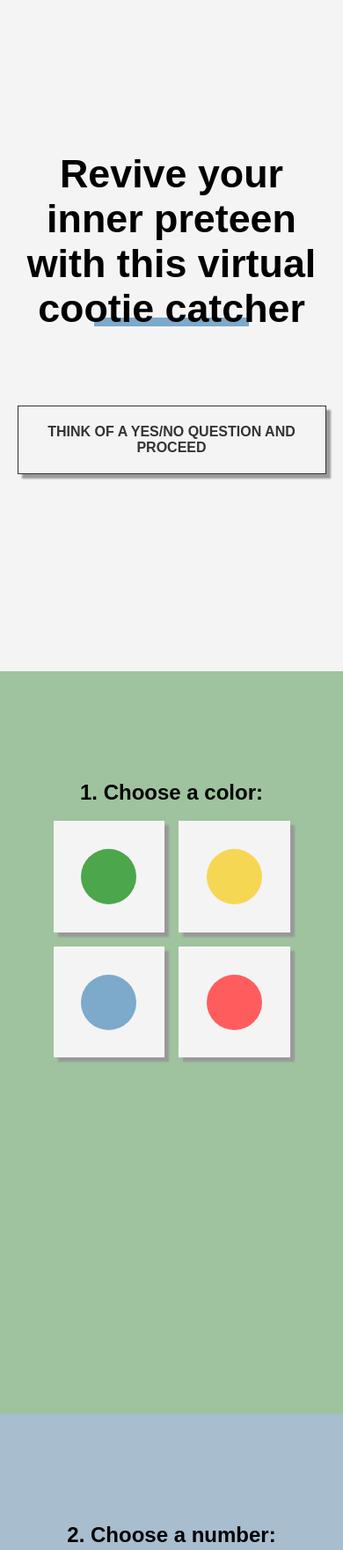
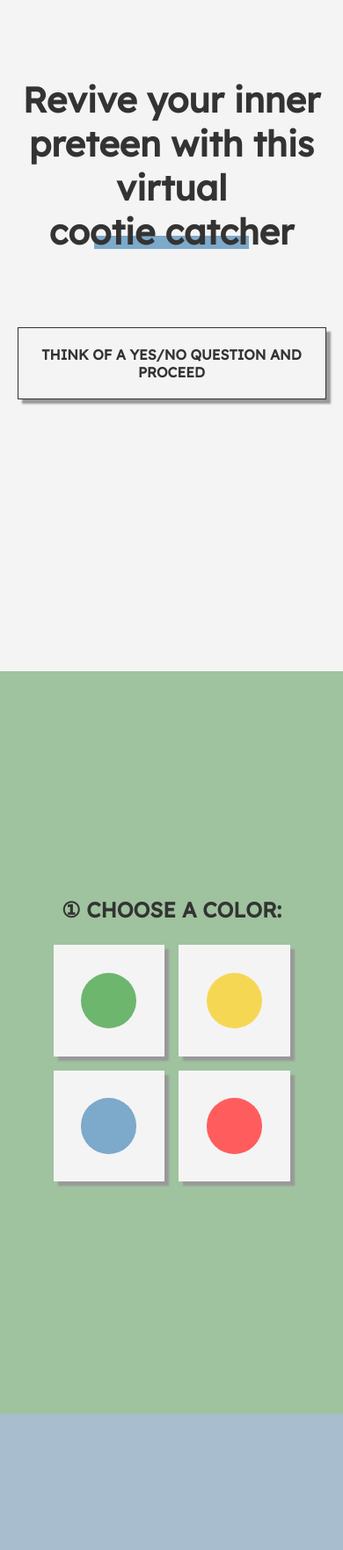
Before and after one commit to s2danii/daniiShenProjectThree, a plain HTML site: page index.html in a window 390 px wide. Shown: the part 81-1843 px from the top of the page at 88% size. Drawn offline with nearby package versions, Linux system fonts and the light colour scheme.

Commit message:
fully responsive I think??

```diff
--- a/index.html
+++ b/index.html
@@ -5,6 +5,7 @@
     <meta name="viewport" content="width=device-width, initial-scale=1.0">
     <meta http-equiv="X-UA-Compatible" content="ie=edge">
     <title>cootie catcher</title>
+    <link href="https://fonts.googleapis.com/css?family=Lexend+Deca|Permanent+Marker&display=swap" rel="stylesheet">
     <link rel="stylesheet" href="styles/styles.css">
 </head>
 <body>
@@ -19,7 +20,7 @@
     <main>
         <section class="colorSection" id="colorSection">
             <div class="wrapper">
-                <h2>1. Choose a color:</h2>
+                <h2>&#9312; Choose a color:</h2>
 
                     <ul class="cootieCatcher">
                         <li>
@@ -48,7 +49,7 @@
         </section>
         <section class="numberSection" id="numberSection">
             <div class="wrapper">
-                <h2>2. Choose a number:</h2>
+                <h2>&#9313; Choose a number:</h2>
                 <ul class="cootieCatcher numberQuestion">
                     <li>
                         <a href="#tabSection" class="catcherSquare numberSquare"></a>
@@ -69,7 +70,7 @@
         </section>
         <section class="tabSection" id="tabSection">
             <div class="wrapper">
-                <h2>3. Flip over a tab to find your answer!</h2>
+                <h2>&#9314; Flip over a tab to find your answer!</h2>
                 <ul class="cootieCatcher">
                     <li>
 
--- a/scripts/script.js
+++ b/scripts/script.js
@@ -78,7 +78,7 @@ cootieCatcher.bigReveal = function () {
     $(`.tabSquare`).on(`click`, function() {
         let cardIndex = Math.floor(Math.random() * 9);
         console.log(cardIndex);
-        $(`.resultsAnswer`).html(`${cootieCatcher.finalAnswers[cardIndex]}`);
+        $(`.resultsAnswer`).html(`"${cootieCatcher.finalAnswers[cardIndex]}"`);
     });
 };
 
--- a/styles/sass/_buttons.scss
+++ b/styles/sass/_buttons.scss
@@ -2,7 +2,6 @@
 .startButton, .restartButton {
     padding: 20px;
     display: inline-block;
-
     color: #333333;
     text-transform: uppercase;
     font-weight: bold;
@@ -13,4 +12,11 @@
     border: 1px solid #333333;
     background: $offWhite;
     display: inline-block;
+    a {
+        font-size: 0.8rem;
+    }
 }
+
+// @media(max-width: 500px) {
+
+// }
--- a/styles/sass/_generalStyling.scss
+++ b/styles/sass/_generalStyling.scss
@@ -1,18 +1,27 @@
-
+html {
+    font-size: 125%;
+    font-family: 'Lexend Deca', sans-serif;
+    color: #333333;
+}
 
 .wrapper {
     max-width: 1080px;
     width: 80%;
     margin: 0 auto;
     text-align: center;
-    padding: 10vh 0;
 }
 
 section {
     height: 100vh;
     padding: 30px 0;
+    display: flex;
+    justify-content: center;
+    align-items: center;
 }
 
+a {
+    color: #333333;
+}
 
 ul {
     margin: 0;
@@ -30,7 +39,8 @@ h1, h2, h3, h4 {
 }
 
 h2 {
-    margin: 10px 0;
+    margin-bottom: 5%;
+    text-transform: uppercase;
 }
 
 
@@ -50,13 +60,8 @@ h2 {
 }
 
 .answerSection {
-    background: #F3D491;
-}
-
-// ANSWER SECTION STYLING STARTS HERE
-
-.answerSection .wrapper {
-    padding: 20vh 0;
+    background: url(images/yellowBackground2.jpg);
+    background-size: cover;
 }
 
 // FOOTER SECTION STYLING STARTS HERE
@@ -72,11 +77,18 @@ footer {
 
 // MEDIA QUERIES START HERE
 
-@media(max-height: 590px) {
-    .wrapper {
-        padding: 0;
+
+
+// @media(max-height: 600px) {
+
+// }
+
+@media(max-width: 880px) {
+    h2 {
+        font-size: 1.2rem;
     }
 }
+
 
 @media(max-width: 500px) {
     .wrapper {
--- a/styles/sass/_headerStyling.scss
+++ b/styles/sass/_headerStyling.scss
@@ -4,7 +4,7 @@ header {
 }
 
 h1 {
-    font-size: 3rem;
+    font-size: 4rem;
     width: 600px;
     margin: 0 auto;
     padding: 20vh 0;
@@ -21,10 +21,10 @@ h1 {
 h1 span::before {
     content: '';
     width: 50%;
-    height: 10px;
+    height: 15px;
     background: #7DA9CA;
     position: absolute;
-    bottom: 5px;
+    bottom: 8px;
     left: 25%;
     right: 25%;
     z-index: -1;
@@ -32,15 +32,42 @@ h1 span::before {
 
 // MEDIA QUERIES START HERE
 
-@media(max-width: 780px) {
+// MAX HEIGHT
+
+@media (max-height: 980px) {
+    h1 {
+        font-size: 3rem;
+    }
+
+    h1 span::before {
+        bottom: 5px;
+    }
+}
+
+@media (max-height: 700px) {
+    h1 {
+        font-size: 2.5rem;
+    }
+
+    h1 span::before {
+        bottom: 5px;
+    }
+}
+
+
+
+// MAX WIDTH
+
+@media(max-width: 780px) and (min-height: 500px) {
     h1 {
         width: 100%;
+        font-size: 2.2rem;
     }
 }
 
 @media(max-width: 500px) {
     h1 {
         padding-bottom: 10vh;
-        font-size: 2.8rem;
+        font-size: 2rem;
     }
 }
--- a/styles/sass/_squareStyling.scss
+++ b/styles/sass/_squareStyling.scss
@@ -6,10 +6,10 @@
 .cootieCatcher {
     display:flex;
     flex-wrap: wrap;
-    width: 400px;
-    height: 400px;
+    width: 700px;
+    height: 700px;
     margin: 0 auto;
-    // border: 2px solid tomato;
+
 
     li {
         width: calc(50% - 16px);
@@ -17,7 +17,7 @@
         margin: 8px;
         background:$offWhite;
         box-shadow: $dropShadow;
-        // border: 2px solid blue;
+
 
         a {
             width: 100%;
@@ -25,8 +25,9 @@
             display: flex;
             justify-content: center;
             align-items: center;
-            font-size: 2rem;
-            color: #333333;
+            font-size: 3rem;
+
+            font-family: 'Permanent Marker', cursive;
         }
     }
 }
@@ -41,7 +42,7 @@
 }
 
 .greenCircle div {
-    @include colorCircle(#4CA64C);
+    @include colorCircle(#6DB66D);
 }
 
 .blueCircle div {
@@ -63,42 +64,91 @@ a {
 }
 
 
-
 // ANSWER CARD STYLING STARTS HERE
 
 .answerSquare {
-    width: 50%;
+    width: 60%;
     min-width: 300px;
     height: 200px;
     background: $offWhite;
     box-shadow: $dropShadow;
     margin: 0 auto;
     margin-bottom: -20px;
-    padding: 40px 30px;
+    padding: 30px;
     .resultHeading {
         margin-bottom: 20px;
         font-weight: normal;
+        color: #595959;
+    }
+}
+
+// MEDIA QUERIES START HERE
+
+// MAX HEIGHT
+
+@media (max-height: 900px) {
+    .cootieCatcher {
+        width: 600px;
+        height: 600px;
     }
 }
 
 
+@media (max-height: 700px) {
+    .cootieCatcher {
+        width: 500px;
+        height: 500px;
+    }
+}
+
+
+@media (max-height: 600px) {
+    .cootieCatcher {
+        width: 400px;
+        height: 400px;
+        li a {
+            font-size: 2.5rem;
+        }
+
+    }
+}
 
 @media(max-height: 500px) {
     .cootieCatcher {
-
         width: 300px;
         height: 300px;
-
     }
 }
+
+// MAX WIDTH
+
+@media(max-width: 750px) and (min-height: 700px) {
+    .cootieCatcher {
+        width: 500px;
+        height: 500px;
+    }
+}
+
+@media(max-width: 600px) and (min-height: 600px) {
+    .cootieCatcher {
+        width: 400px;
+        height: 400px;
+    }
+}
+
+@media (max-width: 700px) {
+    .answerSquare {
+        width: 75%;
+    }
+}
+
 
 @media(max-width: 500px) {
     .cootieCatcher {
         width: 285px;
         height: 285px;
-    }
-
-    .answerSquare {
-
+        li a {
+            font-size: 1.8rem;
+        }
     }
 }
```
Also changed, not shown: styles/images/yellowBackground.jpg (added), styles/images/yellowBackground2.jpg (added), styles/styles.css, 1 other file.
